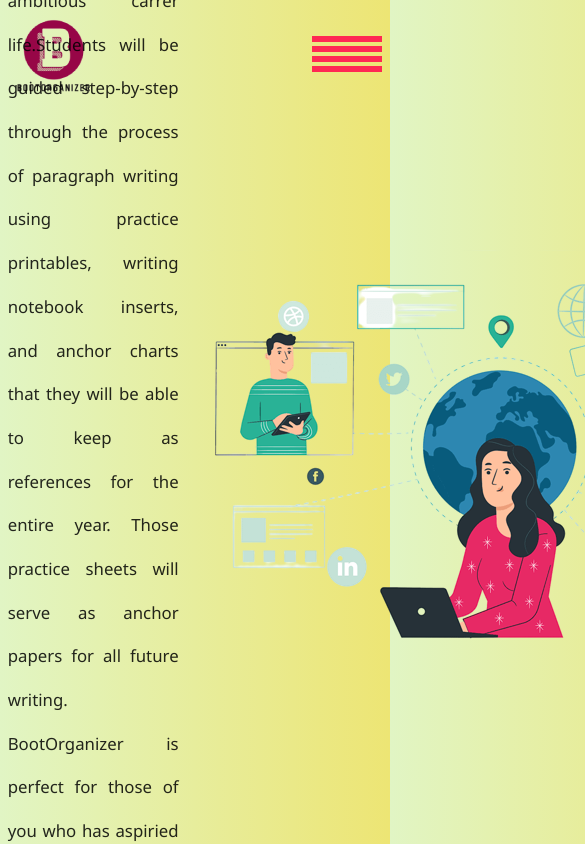
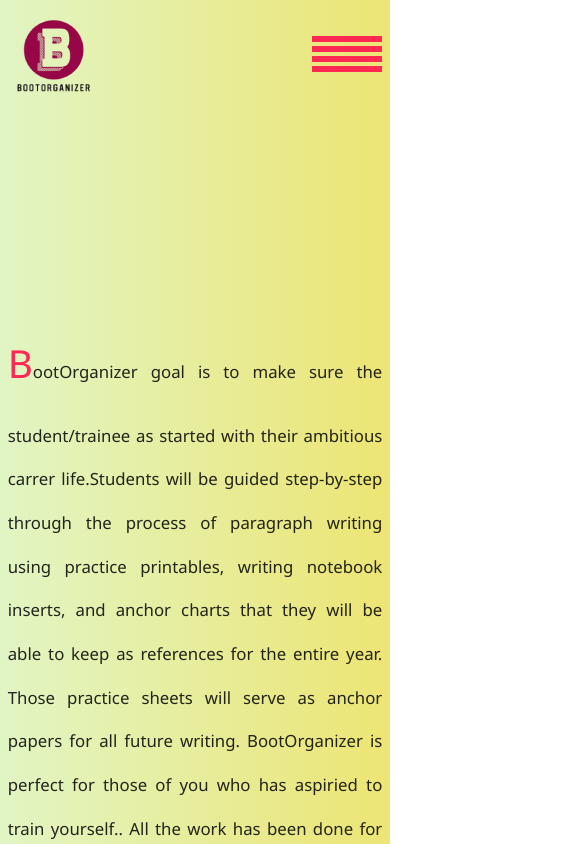
Before and after one commit to karthikeyandhanasekar/bootorganizer-client, a React (Create React App) app: page /about in a window 390 px wide. Shown: the top 844 px of the page, 585 px wide, since content can reach past the window. Built offline with nearby package versions, Linux system fonts and the light colour scheme.

Commit message:
About Reponsive

```diff
--- a/src/Components/about.js
+++ b/src/Components/about.js
@@ -7,6 +7,7 @@ const About = () => {
     return (
         <React.Fragment>
             <Header active="about" />
+            <br/>
             <main className='aboutmain'>
                 <section>
                     <p className='about'>BootOrganizer goal is to make sure the student/trainee as started with their ambitious carrer life.Students will be guided step-by-step through the process of paragraph writing using practice printables, writing notebook inserts, and anchor charts that they will be able to keep as references for the entire year. Those practice sheets will serve as anchor papers for all future writing.
@@ -19,7 +20,7 @@ const About = () => {
                         <a href='mailto:dkmailpratice@gmail.com'><strong>dkmailpratice@gmail.com</strong></a>
                     </section>
                 </section>
-                <section>
+                <section className='aboutposter'>
                     <img src={poster} alt='bootorganizer' />
                 </section>
             </main>
--- a/src/assets/css/index.css
+++ b/src/assets/css/index.css
@@ -362,5 +362,12 @@ th, td {
     .table, .supportform {
         overflow: scroll;
     }
+    .aboutmain
+    {
+        margin-top: 50%;
+    }
+    .aboutposter {
+       display: none;
+    }
 
 }
```
